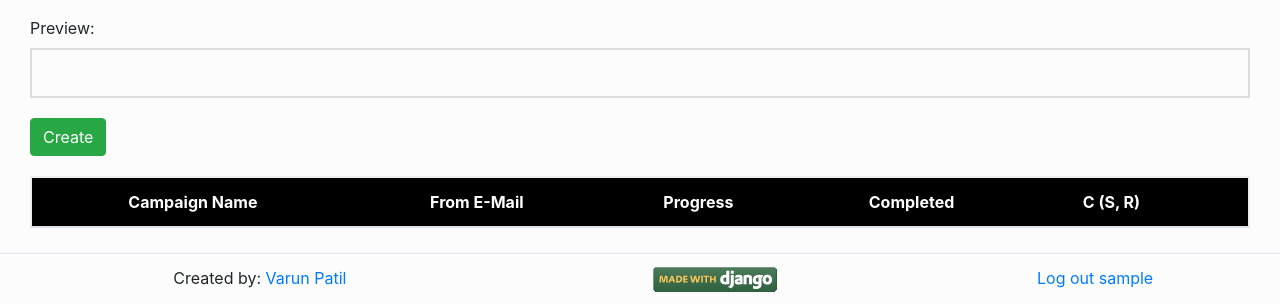
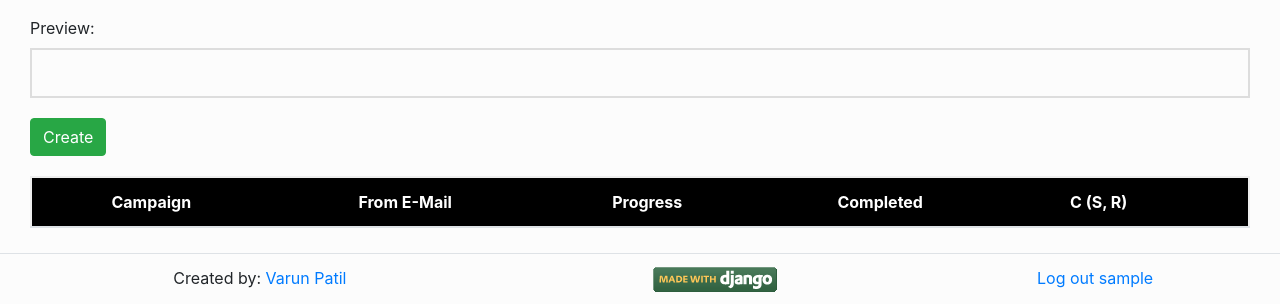
Before and after one commit to pulsejet/cobalt, a Django app: page / in a window 1280 px wide. Shown: the part 898-1202 px from the top of the page. Run offline with Django 3.2, Linux system fonts and the light colour scheme; the visitor is signed in with stand-in values (Sample User, id 1); data that the repository does not hold is empty; parts of the project's set-up code (start-up, migrations or seed data) failed here and were passed over; some libraries are stand-ins or nearby versions.

Commit message:
Remove Name from Campaign Name

```diff
--- a/campaign/templates/campaign_list.html
+++ b/campaign/templates/campaign_list.html
@@ -2,7 +2,7 @@
     <table class="table">
         <thead>
             <tr>
-                <th>Campaign Name</th>
+                <th>Campaign</th>
                 <th>From E-Mail</th>
                 <th>Progress</th>
                 <th>Completed</th>
```
